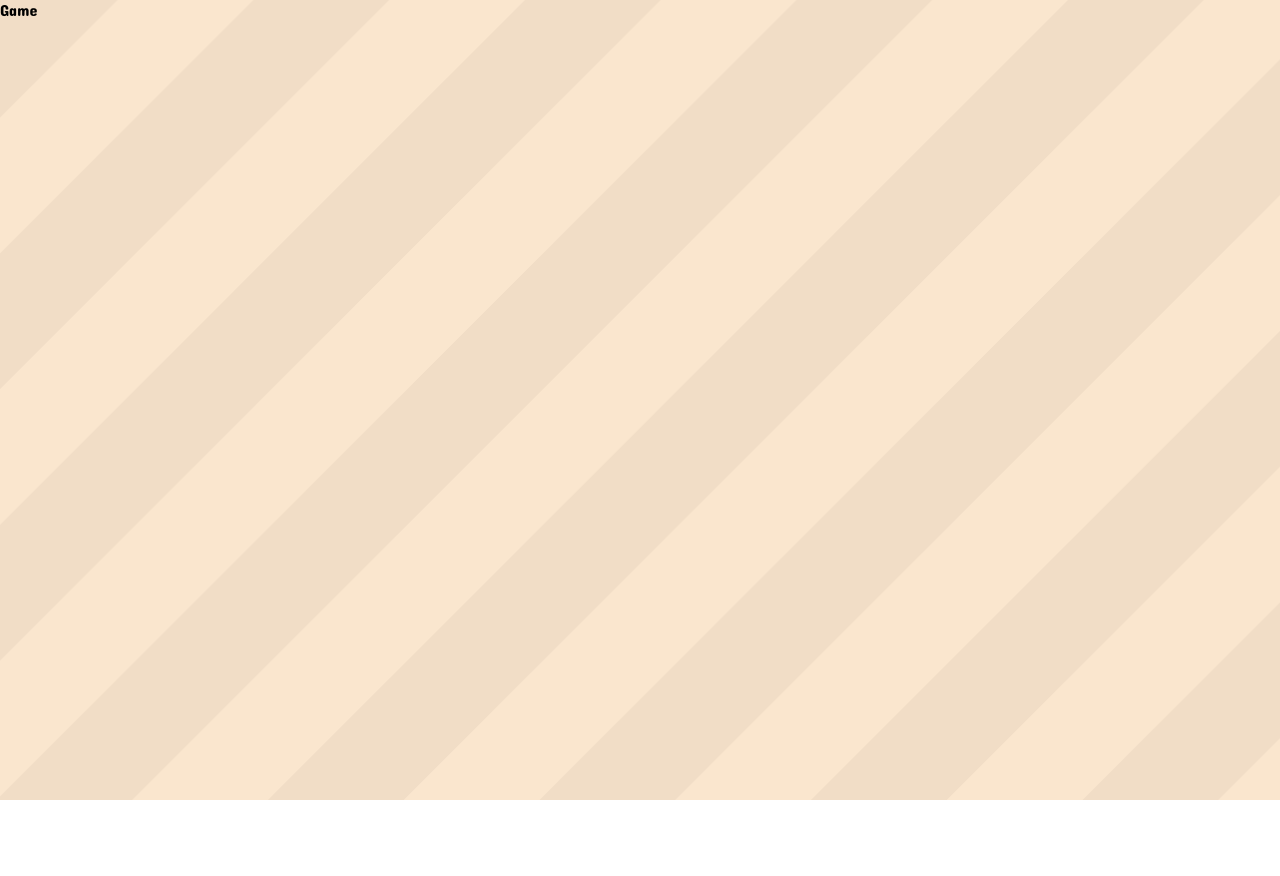
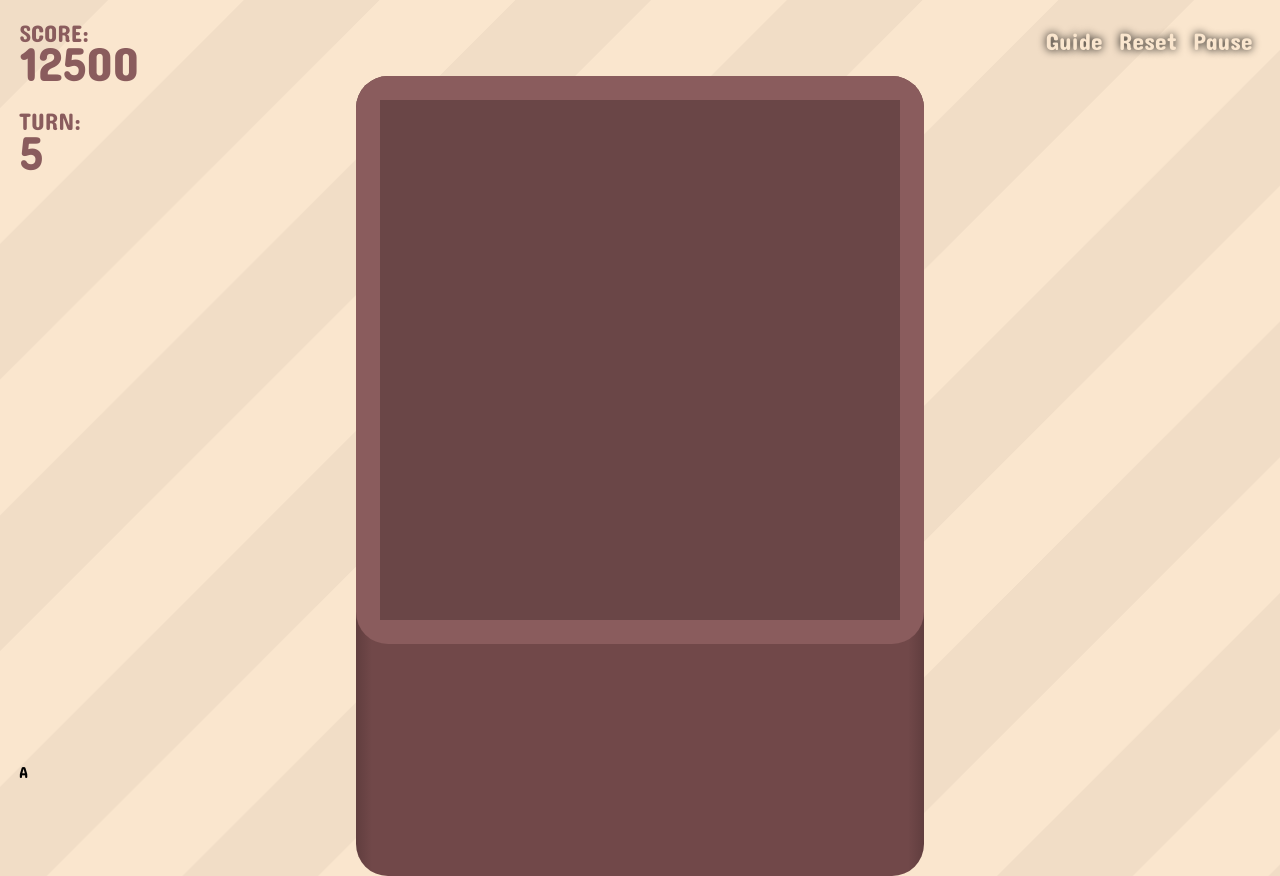
Before and after one commit to coded-circuit/the-pawn-gambit, a React (Vite) app: page / in a window 1280 px wide. Both pictures are taken after a click on the button "PLAY". Before the commit the page ends 800 px from the top, so only its background shows below. Built offline with nearby package versions, Linux system fonts and the light colour scheme.

Commit message:
Setup game visuals

```diff
--- a/src/components/transition/Transition.module.scss
+++ b/src/components/transition/Transition.module.scss
@@ -2,7 +2,7 @@ $zigzag-bg: #e9b06b;
 $zigzag-fg: #e6a459;
 // $zigzag-bg: #8d87ac;
 // $zigzag-fg: #837da3;
-$zigzag-scale: 10rem;
+$zigzag-scale: 15rem;
 
 .transition {
   width: 100vw;
--- a/src/global/theme.scss
+++ b/src/global/theme.scss
@@ -14,9 +14,18 @@ $stripe-scale: 6rem;
 $stripe-color: #f1ddc6;
 $checker-scale: 6rem;
 
+
+$z-ind-transition: 99;
+$z-ind-game-ui: 90;
+$z-ind-grid: 3;
+$z-ind-grid-border: 2;
+$z-ind-grid-trunk: 1;
+
+
+
 @font-face {
   font-family: "ConcertOne";
-  src: url("/public/fonts/ConcertOne-Regular.ttf") format("truetype");
+  src: url("/fonts/ConcertOne-Regular.ttf") format("truetype");
   font-weight: normal;
   font-style: normal;
 }
--- a/src/pages/Game/Game.jsx
+++ b/src/pages/Game/Game.jsx
@@ -1,9 +1,20 @@
+import { useEffect } from "react";
+import GameUI from "./GameUI";
 import styles from "./Game.module.scss";
 
 const Game = () => {
+  useEffect(() => {
+    // Initialize game
+  }, []);
+
   return (
     <main>
-      <div>Game</div>
+      <GameUI />
+      <div className={styles.graphicsGridBorder}></div>
+      <div className={styles.graphicsGridTrunk}></div>
+      <div className={styles.gridContainer}>
+        <div className={styles.grid}></div>
+      </div>
     </main>
   );
 };
--- a/src/pages/Game/Game.module.scss
+++ b/src/pages/Game/Game.module.scss
@@ -0,0 +1,45 @@
+$grid-scale: 65;
+$grid-border-radius: 4vmin;
+$grid-border-thickness: 3vmin;
+
+.graphicsGridBorder,
+.graphicsGridTrunk {
+  width: calc($grid-scale * 1vmin + $grid-border-thickness * 2);
+  height: calc($grid-scale * 1vmin + $grid-border-thickness * 2);
+  position: absolute;
+  top: calc(45vh - $grid-scale * 1vmin / 2 - $grid-border-thickness);
+  left: calc(50vw - $grid-scale * 1vmin / 2 - $grid-border-thickness);
+}
+
+.gridContainer {
+  width: calc($grid-scale * 1vmin);
+  height: calc($grid-scale * 1vmin);
+  position: absolute;
+  top: calc(45vh - $grid-scale * 1vmin / 2);
+  left: calc(50vw - $grid-scale * 1vmin / 2);
+
+  background-color: rgba(0, 0, 0, 0.236);
+  z-index: theme.$z-ind-grid;
+}
+
+.graphicsGridBorder {
+  z-index: theme.$z-ind-grid-border;
+  background-color: theme.$acc-clr-1;
+  border-radius: $grid-border-radius;
+}
+
+.graphicsGridTrunk {
+  height: 100vh;
+  z-index: theme.$z-ind-grid-trunk;
+  background-color: theme.$acc-clr-2;
+  $shadow-clr: rgba(0, 0, 0, 0.147);
+  background-image: linear-gradient(
+    90deg,
+    $shadow-clr,
+    transparent $grid-border-radius / 2,
+    transparent calc(100% - $grid-border-radius / 2),
+    $shadow-clr
+  );
+
+  border-radius: $grid-border-radius;
+}
--- /dev/null
+++ b/src/pages/Game/GameUI.jsx
@@ -0,0 +1,38 @@
+import { useDispatch } from "react-redux";
+import { PageName } from "../../global/utils";
+import { switchPage } from "../../data/menuSlice";
+import styles from "./GameUI.module.scss";
+
+const GameUI = () => {
+  const dispatch = useDispatch();
+
+  return (
+    <div className={styles.hud}>
+      <div className={styles.upperLeft}>
+        <p>
+          <span className={styles.uiLabel}>SCORE:</span>12500
+        </p>
+        <p>
+          <span className={styles.uiLabel}>TURN:</span>5
+        </p>
+      </div>
+      <div className={styles.upperRight}>
+        <button className={styles.uiButton}>Guide</button>
+        <button className={styles.uiButton}>Reset</button>
+        <button
+          className={styles.uiButton}
+          onClick={() => {
+            dispatch(switchPage(PageName.MAIN_MENU));
+          }}
+        >
+          Pause
+        </button>
+      </div>
+      <div className={styles.lowerLeft}>
+        <div className={styles.uiAttackIndicator}>A</div>
+      </div>
+    </div>
+  );
+};
+
+export default GameUI;
--- /dev/null
+++ b/src/pages/Game/GameUI.module.scss
@@ -0,0 +1,43 @@
+.hud {
+  width: 100vw;
+  height: 100vh;
+  position: absolute;
+  z-index: theme.$z-ind-game-ui;
+}
+
+.upperLeft,
+.upperRight,
+.lowerLeft {
+  width: auto;
+  position: absolute;
+  padding: 1.2rem;
+}
+
+.upperLeft {
+  left: 0;
+  top: 0;
+
+  display: flex;
+  flex-direction: column;
+  gap: 1rem;
+
+  p {
+    color: theme.$acc-clr-1;
+    font-size: 3rem;
+    span.uiLabel {
+      font-size: 1.5rem;
+      display: block;
+      margin-bottom: -0.8rem;
+    }
+  }
+}
+
+.upperRight {
+  right: 0;
+  top: 0;
+}
+
+.lowerLeft {
+  left: 0;
+  bottom: 0;
+}
--- a/src/pages/MainMenu/MainMenu.module.scss
+++ b/src/pages/MainMenu/MainMenu.module.scss
@@ -15,9 +15,9 @@ h1 {
 }
 
 .mainMenu {
-  width: 100vw;
+  width: 50vw;
   height: 100vh;
-  max-width: 500px;
+  max-width: 1000px;
   color: theme.$light-clr-1;
   margin-inline: auto;
 
```
